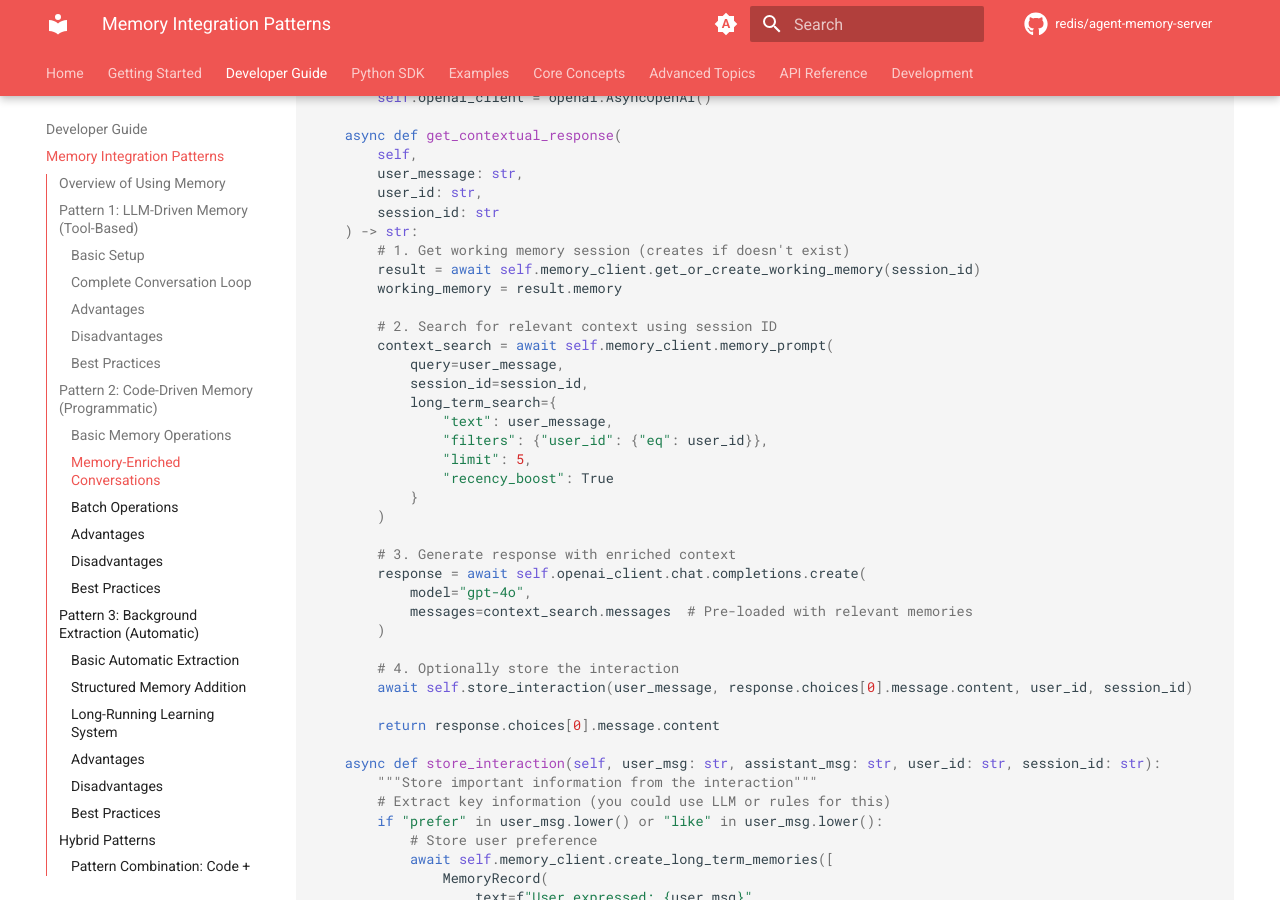
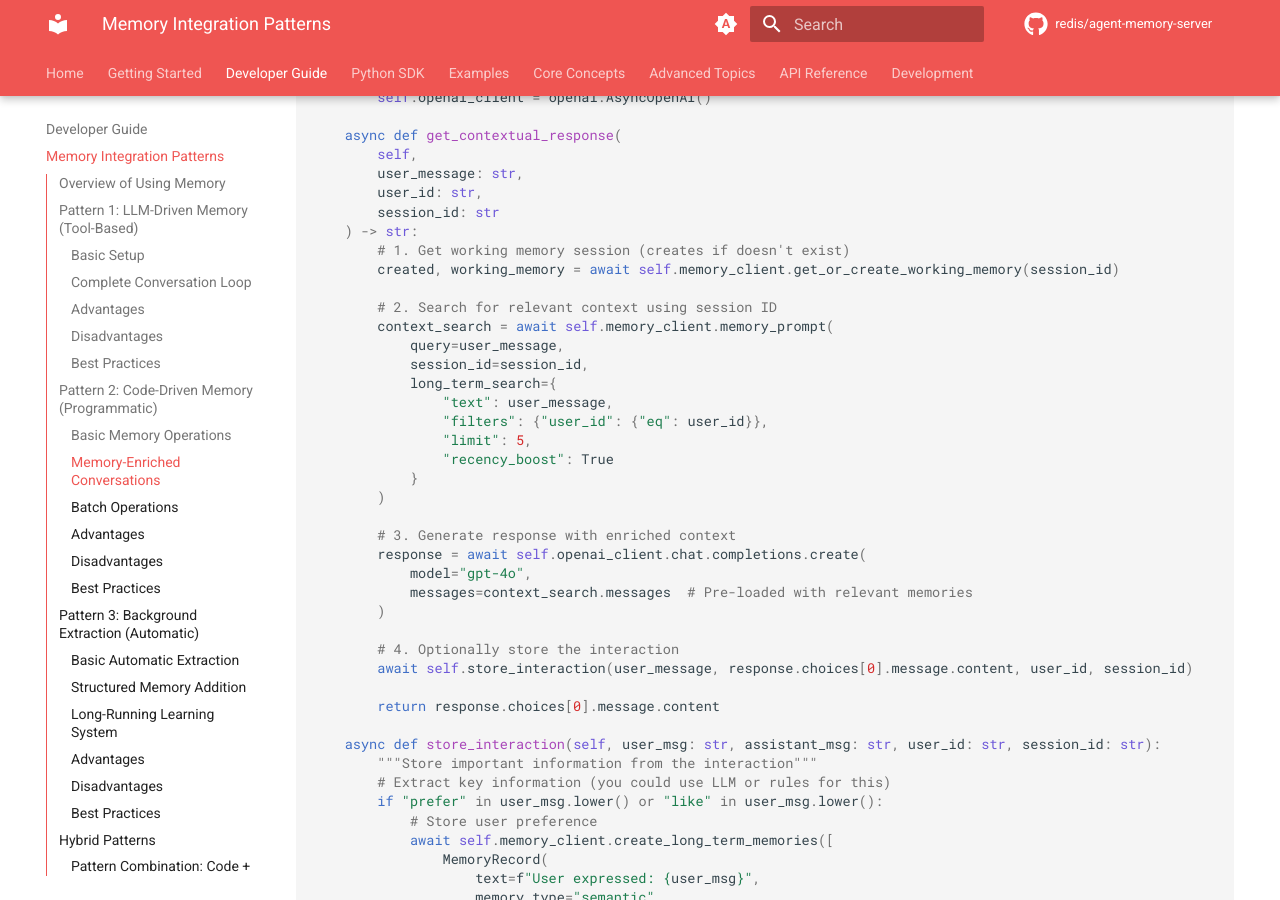
Before and after one commit to redis/agent-memory-server, an MkDocs documentation site: the page built from docs/memory-integration-patterns.md, in a window 1280 px wide and 900 px high, scrolled down 5493 px. Built offline with MkDocs 1.6.1 and Material for MkDocs 9.7.7, drawn with Linux system fonts in a browser that asks for light colours; comment, search, counter and statistics services are not loaded; the version menu is left out; some of the changed text lies outside the part shown.

Commit message:
Update examples and docs to use tuple return from get_or_create_working_memory
Replace WorkingMemoryGetOrCreateResponse object access with tuple unpacking.
Update documentation examples and client code to use (created, memory) format.
Apply code formatting fixes.

🤖 Generated with [Claude Code](https://claude.ai/code)

Co-Authored-By: Claude <noreply@anthropic.com>

```diff
--- a/docs/memory-integration-patterns.md
+++ b/docs/memory-integration-patterns.md
@@ -258,8 +258,7 @@ class CodeDrivenAgent:
         session_id: str
     ) -> str:
         # 1. Get working memory session (creates if doesn't exist)
-        result = await self.memory_client.get_or_create_working_memory(session_id)
-        working_memory = result.memory
+        created, working_memory = await self.memory_client.get_or_create_working_memory(session_id)
 
         # 2. Search for relevant context using session ID
         context_search = await self.memory_client.memory_prompt(
@@ -367,8 +366,7 @@ results = await asyncio.gather(*search_tasks)
 async def get_enriched_context(user_query: str, user_id: str, session_id: str):
     """Get context that includes both working memory and relevant long-term memories"""
     # First, get the working memory session (creates if doesn't exist)
-    result = await client.get_or_create_working_memory(session_id)
-    working_memory = result.memory
+    created, working_memory = await client.get_or_create_working_memory(session_id)
 
     # Then use memory_prompt with session ID
     return await client.memory_prompt(
@@ -524,8 +522,7 @@ class AutoLearningAgent:
         """Process conversation with automatic learning"""
 
         # 1. Get working memory session (creates if doesn't exist)
-        result = await self.memory_client.get_or_create_working_memory(session_id)
-        working_memory = result.memory
+        created, working_memory = await self.memory_client.get_or_create_working_memory(session_id)
 
         # 2. Get existing context for better responses
         context = await self.memory_client.memory_prompt(
@@ -674,8 +671,7 @@ class HybridMemoryAgent:
 
     async def chat(self, user_message: str, user_id: str, session_id: str) -> str:
         # 1. Get working memory session (creates if doesn't exist)
-        result = await self.memory_client.get_or_create_working_memory(session_id)
-        working_memory = result.memory
+        created, working_memory = await self.memory_client.get_or_create_working_memory(session_id)
 
         # 2. Code-driven: Get relevant context
         context = await self.memory_client.memory_prompt(
```
Also changed, not shown: 1 other file.
